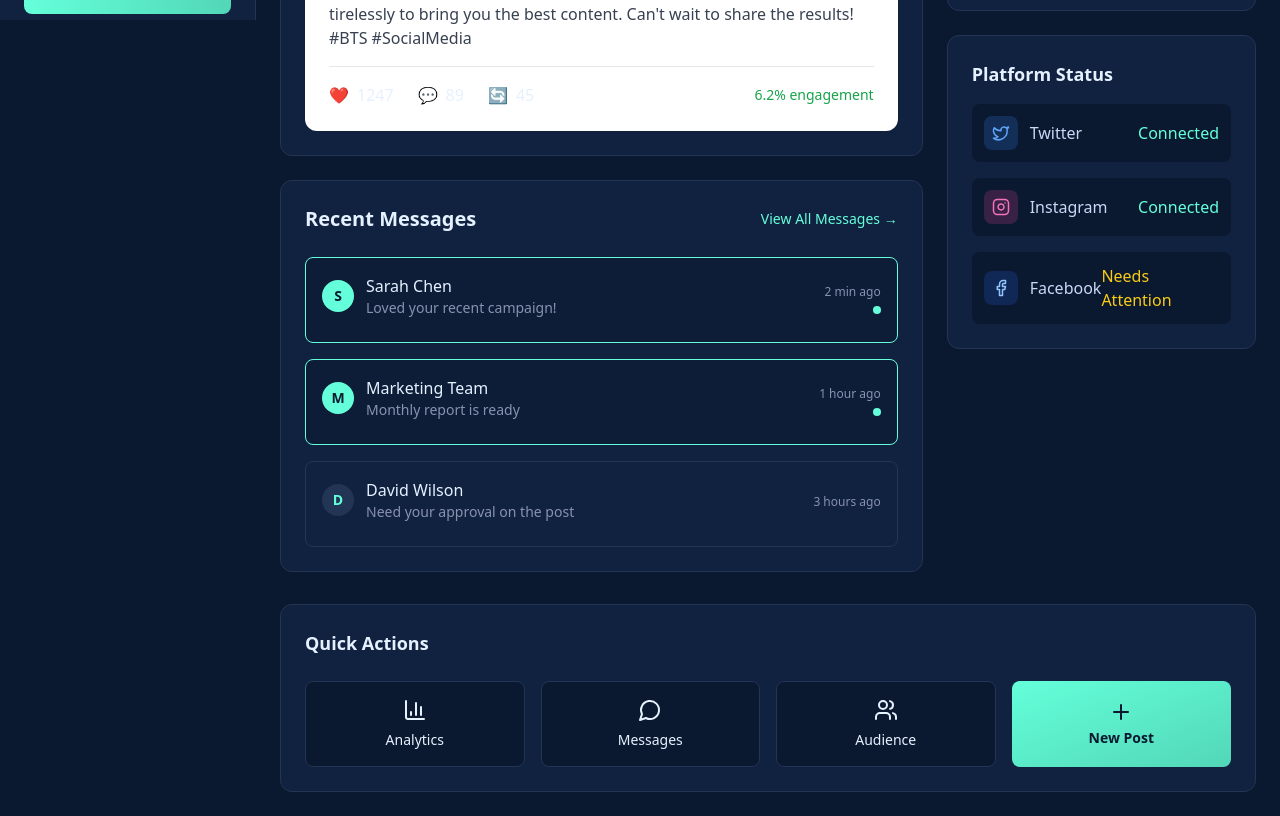
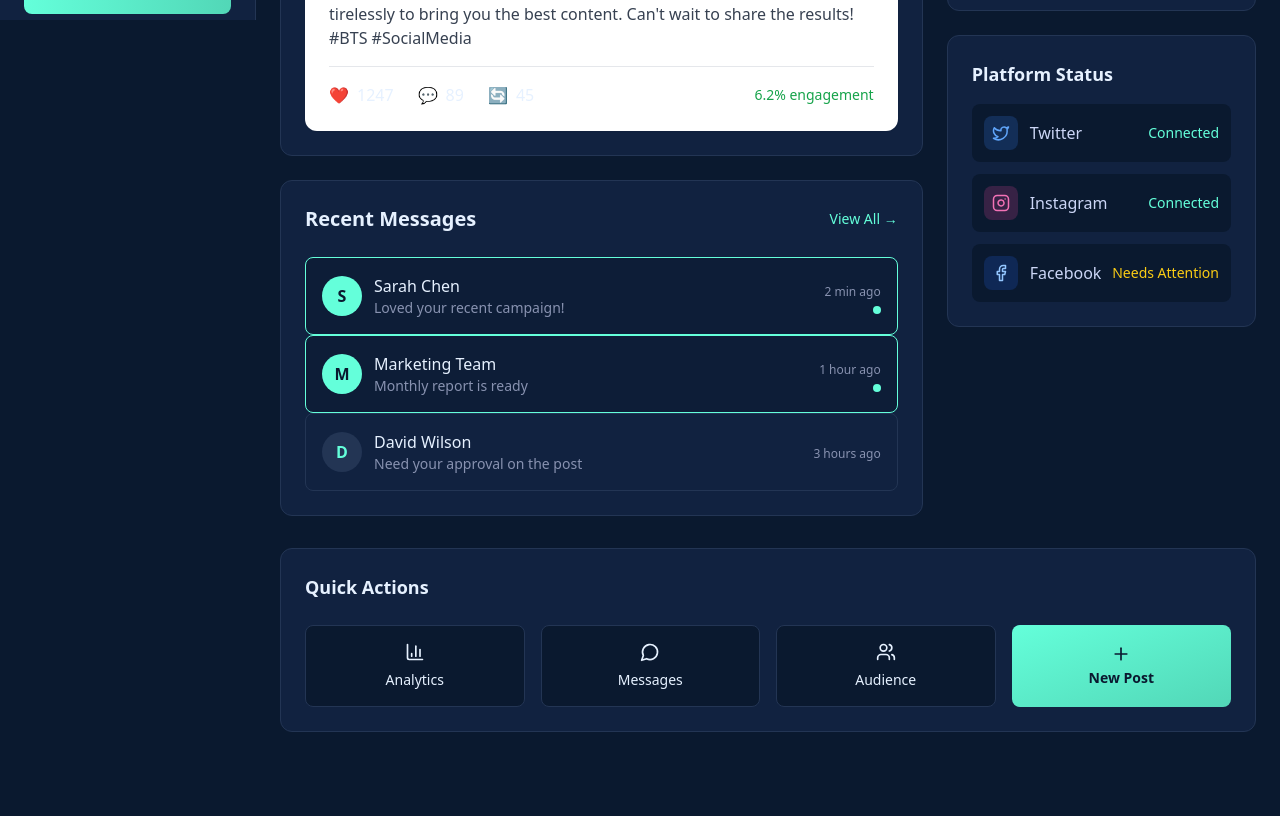
Before and after one commit to clivetafa/socialflow, a Next.js app: page / in a window 1280 px wide. Shown: the part 780-1596 px from the top of the page. After the commit the page ends 1536 px from the top, so only its background shows below. Built offline with nearby package versions, Linux system fonts and the light colour scheme.

Commit message:
Enhance mobile responsiveness in HomePage
Added mobile responsiveness to the HomePage component, including a mobile navigation bar and adjustments to layout for smaller screens.

```diff
--- a/app/page.tsx
+++ b/app/page.tsx
@@ -1,13 +1,13 @@
 'use client';
 
-import { useState } from 'react';
+import { useState, useEffect } from 'react';
 import Sidebar from './components/Sidebar';
 import Header from './components/Header';
 import StatsCard from './components/StatsCard';
 import PostCard from './components/PostCard';
 import Calendar from './components/Calendar';
 import PostModal from './components/PostModal';
-import MessagesSection from './components/MessagesSection';
+import MobileNav from './components/MobileNav';
 import {
   Twitter,
   Instagram,
@@ -29,6 +29,17 @@ import {
 
 export default function HomePage() {
   const [isPostModalOpen, setIsPostModalOpen] = useState(false);
+  const [isMobile, setIsMobile] = useState(false);
+
+  // Check if mobile
+  useEffect(() => {
+    const checkMobile = () => {
+      setIsMobile(window.innerWidth < 768);
+    };
+    checkMobile();
+    window.addEventListener('resize', checkMobile);
+    return () => window.removeEventListener('resize', checkMobile);
+  }, []);
 
   // Sample messages data
   const messages = [
@@ -41,12 +52,14 @@ export default function HomePage() {
 
   return (
     <div className="flex min-h-screen bg-[#0a192f]">
-      <Sidebar />
-      <main className="flex-1 p-6 ml-64">
+      {/* Hide sidebar on mobile */}
+      {!isMobile && <Sidebar />}
+
+      <main className={`flex-1 p-4 md:p-6 ${!isMobile ? 'ml-64' : ''}`}>
         <Header onNewPostClick={() => setIsPostModalOpen(true)} />
 
-        {/* Stats Grid */}
-        <div className="grid grid-cols-1 md:grid-cols-2 lg:grid-cols-4 gap-6 mb-8">
+        {/* Stats Grid - Stack on mobile */}
+        <div className="grid grid-cols-1 sm:grid-cols-2 lg:grid-cols-4 gap-4 md:gap-6 mb-6 md:mb-8">
           <StatsCard
             title="Total Posts"
             value="1,234"
@@ -81,13 +94,13 @@ export default function HomePage() {
           />
         </div>
 
-        {/* Main Content Grid */}
-        <div className="grid grid-cols-1 lg:grid-cols-3 gap-6 mb-8">
-          {/* Posts Section */}
-          <div className="lg:col-span-2 space-y-6">
-            <div className="bg-[#112240] rounded-xl border border-[#233554] p-6">
-              <div className="flex items-center justify-between mb-6">
-                <h2 className="text-xl font-bold text-[#e6f1ff]">Recent Posts</h2>
+        {/* Main Content - Stack on mobile */}
+        <div className="grid grid-cols-1 lg:grid-cols-3 gap-4 md:gap-6 mb-6 md:mb-8">
+          {/* Posts Section - Full width on mobile */}
+          <div className="lg:col-span-2 space-y-4 md:space-y-6">
+            <div className="bg-[#112240] rounded-xl border border-[#233554] p-4 md:p-6">
+              <div className="flex items-center justify-between mb-4 md:mb-6">
+                <h2 className="text-lg md:text-xl font-bold text-[#e6f1ff]">Recent Posts</h2>
                 <button className="text-[#64ffda] text-sm font-medium hover:underline">
                   View All →
                 </button>
@@ -104,7 +117,7 @@ export default function HomePage() {
                 engagementRate="4.8%"
               />
 
-              <div className="mt-6">
+              <div className="mt-4 md:mt-6">
                 <PostCard
                   platform="Instagram"
                   username="@socialflow"
@@ -118,31 +131,32 @@ export default function HomePage() {
               </div>
             </div>
 
-            {/* Messages Preview */}
-            <div className="bg-[#112240] rounded-xl border border-[#233554] p-6">
-              <div className="flex items-center justify-between mb-6">
-                <h2 className="text-xl font-bold text-[#e6f1ff]">Recent Messages</h2>
-                <button className="text-[#64ffda] text-sm font-medium hover:underline">
-                  View All Messages →
-                </button>
+            {/* Messages Preview - Full width on mobile */}
+            <div className="bg-[#112240] rounded-xl border border-[#233554] p-4 md:p-6">
+              <div className="flex items-center justify-between mb-4 md:mb-6">
+                <h2 className="text-lg md:text-xl font-bold text-[#e6f1ff]">Recent Messages</h2>
+                <a href="/messages" className="text-[#64ffda] text-sm font-medium hover:underline">
+                  View All →
+                </a>
               </div>
 
-              <div className="space-y-4">
+              <div className="space-y-3 md:space-y-4">
                 {messages.slice(0, 3).map(msg => (
-                  <div key={msg.id} className={`p-4 rounded-lg border ${msg.unread ? 'border-[#64ffda] bg-[#0a192f]/50' : 'border-[#233554]'}`}>
-                    <div className="flex items-center justify-between mb-2">
-                      <div className="flex items-center gap-3">
-                        <div className={`w-8 h-8 rounded-full ${msg.unread ? 'bg-[#64ffda]' : 'bg-[#233554]'} flex items-center justify-center`}>
-                          <span className={`text-sm font-bold ${msg.unread ? 'text-[#0a192f]' : 'text-[#64ffda]'}`}>
+                  <a href={`/messages/${msg.id}`} key={msg.id}>
+                    <div className={`p-3 md:p-4 rounded-lg border ${msg.unread ? 'border-[#64ffda] bg-[#0a192f]/50' : 'border-[#233554]'}`}>
+                      <div className="flex items-center justify-between">
+                        <div className="flex items-center gap-2 md:gap-3 min-w-0 flex-1">
+                          <div className={`w-8 h-8 md:w-10 md:h-10 rounded-full ${msg.unread ? 'bg-[#64ffda]' : 'bg-[#233554]'} flex items-center justify-center flex-shrink-0`}>
+                            <span className={`text-sm md:text-base font-bold ${msg.unread ? 'text-[#0a192f]' : 'text-[#64ffda]'}`}>
                               {msg.name.charAt(0)}
                             </span>
                           </div>
-                        <div>
-                          <h4 className="font-medium text-[#e6f1ff]">{msg.name}</h4>
-                          <p className="text-sm text-[#8892b0] truncate">{msg.message}</p>
+                          <div className="min-w-0 flex-1">
+                            <h4 className="font-medium text-[#e6f1ff] text-sm md:text-base truncate">{msg.name}</h4>
+                            <p className="text-xs md:text-sm text-[#8892b0] truncate">{msg.message}</p>
                           </div>
                         </div>
-                      <div className="text-right">
+                        <div className="text-right flex-shrink-0 ml-2">
                           <span className="text-xs text-[#8892b0]">{msg.time}</span>
                           {msg.unread && (
                             <div className="mt-1 w-2 h-2 bg-[#64ffda] rounded-full ml-auto"></div>
@@ -150,45 +164,46 @@ export default function HomePage() {
                         </div>
                       </div>
                     </div>
+                  </a>
                 ))}
               </div>
             </div>
           </div>
 
-          {/* Right Column */}
-          <div className="space-y-6">
+          {/* Right Column - Full width on mobile */}
+          <div className="space-y-4 md:space-y-6">
             <Calendar />
 
             {/* Social Platforms */}
-            <div className="bg-[#112240] rounded-xl border border-[#233554] p-6">
+            <div className="bg-[#112240] rounded-xl border border-[#233554] p-4 md:p-6">
               <h3 className="text-lg font-bold text-[#e6f1ff] mb-4">Platform Status</h3>
-              <div className="space-y-4">
+              <div className="space-y-3">
                 <div className="flex items-center justify-between p-3 rounded-lg bg-[#0a192f]">
                   <div className="flex items-center gap-3">
                     <div className="p-2 bg-blue-500/20 rounded-lg">
                       <Twitter className="text-blue-400" size={18} />
                     </div>
-                    <span className="text-[#ccd6f6]">Twitter</span>
+                    <span className="text-sm md:text-base text-[#ccd6f6]">Twitter</span>
                   </div>
-                  <span className="text-[#64ffda] font-medium">Connected</span>
+                  <span className="text-[#64ffda] text-sm font-medium">Connected</span>
                 </div>
                 <div className="flex items-center justify-between p-3 rounded-lg bg-[#0a192f]">
                   <div className="flex items-center gap-3">
                     <div className="p-2 bg-pink-500/20 rounded-lg">
                       <Instagram className="text-pink-400" size={18} />
                     </div>
-                    <span className="text-[#ccd6f6]">Instagram</span>
+                    <span className="text-sm md:text-base text-[#ccd6f6]">Instagram</span>
                   </div>
-                  <span className="text-[#64ffda] font-medium">Connected</span>
+                  <span className="text-[#64ffda] text-sm font-medium">Connected</span>
                 </div>
                 <div className="flex items-center justify-between p-3 rounded-lg bg-[#0a192f]">
                   <div className="flex items-center gap-3">
                     <div className="p-2 bg-blue-600/20 rounded-lg">
                       <Facebook className="text-blue-300" size={18} />
                     </div>
-                    <span className="text-[#ccd6f6]">Facebook</span>
+                    <span className="text-sm md:text-base text-[#ccd6f6]">Facebook</span>
                   </div>
-                  <span className="text-yellow-400 font-medium">Needs Attention</span>
+                  <span className="text-yellow-400 text-sm font-medium">Needs Attention</span>
                 </div>
               </div>
             </div>
@@ -196,31 +211,34 @@ export default function HomePage() {
         </div>
 
         {/* Quick Actions */}
-        <div className="bg-[#112240] rounded-xl border border-[#233554] p-6">
-          <h3 className="text-lg font-bold text-[#e6f1ff] mb-6">Quick Actions</h3>
-          <div className="grid grid-cols-2 md:grid-cols-4 gap-4">
-            <button className="flex flex-col items-center justify-center p-4 rounded-lg bg-[#0a192f] border border-[#233554] hover:border-[#64ffda] hover:text-[#64ffda] transition-all">
-              <BarChart3 className="mb-2" size={24} />
-              <span className="text-sm font-medium">Analytics</span>
-            </button>
-            <button className="flex flex-col items-center justify-center p-4 rounded-lg bg-[#0a192f] border border-[#233554] hover:border-[#64ffda] hover:text-[#64ffda] transition-all">
-              <MessageCircle className="mb-2" size={24} />
-              <span className="text-sm font-medium">Messages</span>
-            </button>
-            <button className="flex flex-col items-center justify-center p-4 rounded-lg bg-[#0a192f] border border-[#233554] hover:border-[#64ffda] hover:text-[#64ffda] transition-all">
-              <Users className="mb-2" size={24} />
-              <span className="text-sm font-medium">Audience</span>
-            </button>
+        <div className="bg-[#112240] rounded-xl border border-[#233554] p-4 md:p-6">
+          <h3 className="text-lg font-bold text-[#e6f1ff] mb-4 md:mb-6">Quick Actions</h3>
+          <div className="grid grid-cols-2 sm:grid-cols-4 gap-3 md:gap-4">
+            <a href="/analytics" className="flex flex-col items-center justify-center p-3 md:p-4 rounded-lg bg-[#0a192f] border border-[#233554] hover:border-[#64ffda] hover:text-[#64ffda] transition-all">
+              <BarChart3 className="mb-2" size={20} />
+              <span className="text-xs md:text-sm font-medium">Analytics</span>
+            </a>
+            <a href="/messages" className="flex flex-col items-center justify-center p-3 md:p-4 rounded-lg bg-[#0a192f] border border-[#233554] hover:border-[#64ffda] hover:text-[#64ffda] transition-all">
+              <MessageCircle className="mb-2" size={20} />
+              <span className="text-xs md:text-sm font-medium">Messages</span>
+            </a>
+            <a href="/audience" className="flex flex-col items-center justify-center p-3 md:p-4 rounded-lg bg-[#0a192f] border border-[#233554] hover:border-[#64ffda] hover:text-[#64ffda] transition-all">
+              <Users className="mb-2" size={20} />
+              <span className="text-xs md:text-sm font-medium">Audience</span>
+            </a>
             <button
               onClick={() => setIsPostModalOpen(true)}
-              className="flex flex-col items-center justify-center p-4 rounded-lg bg-gradient-to-br from-[#64ffda] to-[#52d7b7] text-[#0a192f] font-medium hover:opacity-90 transition-opacity"
+              className="flex flex-col items-center justify-center p-3 md:p-4 rounded-lg bg-gradient-to-br from-[#64ffda] to-[#52d7b7] text-[#0a192f] font-medium hover:opacity-90 transition-opacity"
             >
-              <Plus className="mb-1" size={24} />
-              <span className="text-sm font-bold">New Post</span>
+              <Plus className="mb-1" size={20} />
+              <span className="text-xs md:text-sm font-bold">New Post</span>
             </button>
           </div>
         </div>
       </main>
+
+      {/* Mobile Bottom Navigation */}
+      {isMobile && <MobileNav />}
 
       {/* New Post Modal */}
       <PostModal isOpen={isPostModalOpen} onClose={() => setIsPostModalOpen(false)} />
```
Lines whose indentation alone changed are shown as unchanged.
